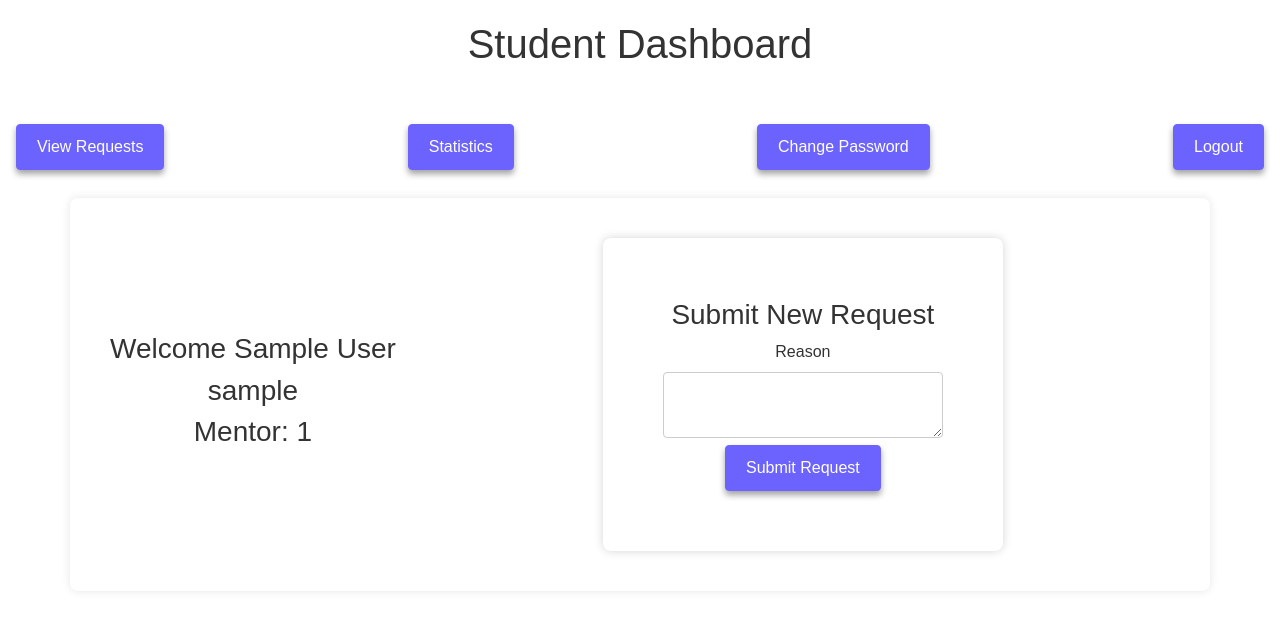
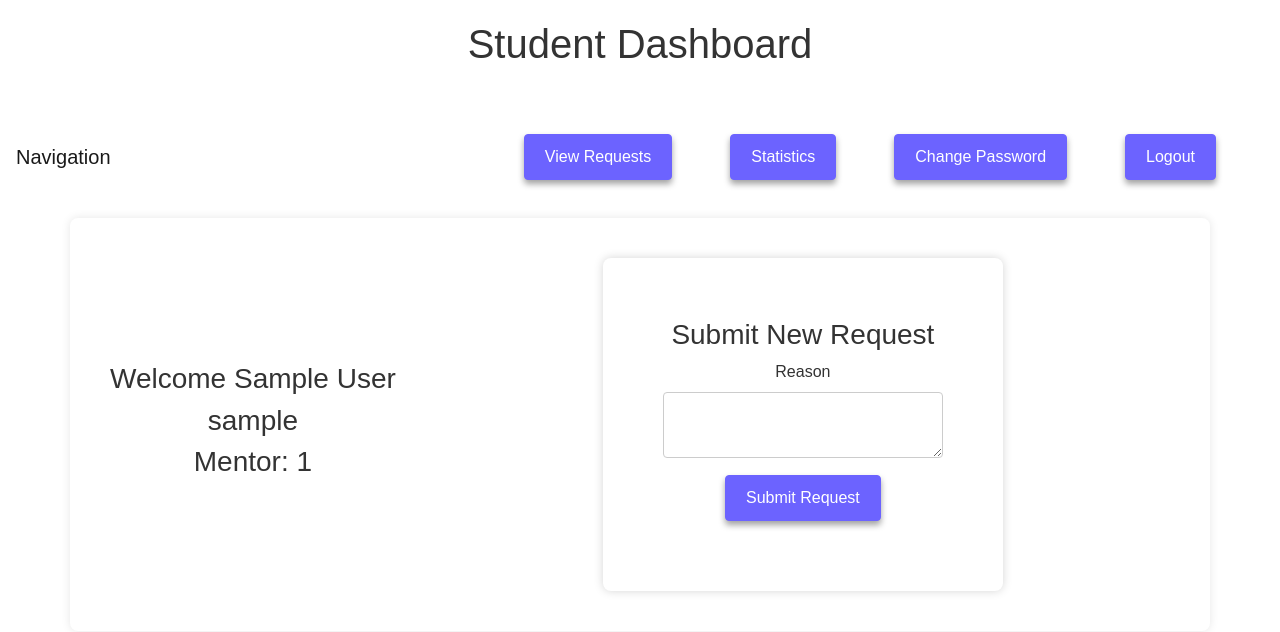
Before and after one commit to praneeth-pingali/AUgatepass, a Flask app: page /student in a window 1280 px wide. Shown: the top 632 px of the page. Run offline with Flask 2, Linux system fonts and the light colour scheme; the visitor is signed in with stand-in values (Sample User, id 1); some libraries are stand-ins or nearby versions.

Commit message:
Mobile Rendering
Added changes to CSS & HTML to render student login neatly in mobile

```diff
--- a/static/style1.css
+++ b/static/style1.css
@@ -95,3 +95,20 @@ button:hover {
   text-align: center;
   margin-top: 10px; /* Adjust the margin-top as needed */
 }
+@media only screen and (max-width: 600px) {
+  /* Adjust styles for mobile devices */
+  .container {
+      flex-direction: column; /* Stack elements vertically */
+      align-items: center; /* Center align elements */
+  }
+  .options-container {
+      width: 100%; /* Full width for options */
+      margin-bottom: 20px; /* Add space below options */
+  }
+  .form-container {
+      width: 100%; /* Full width for form */
+  }
+  .option-button {
+      width: 100%; /* Full width for option buttons */
+  }
+}
--- a/templates/student.html
+++ b/templates/student.html
@@ -91,6 +91,7 @@
             font-size: 16px;
             box-shadow: 0 4px 6px rgba(0, 0, 0, 0.369);
             transition: transform 0.3s ease;
+            margin: 10px;
             /* Add transition for smooth animation */
         }
 
@@ -118,12 +119,20 @@
         <h1>Student Dashboard</h1>
     </header>
 
-    <nav class="navbar">
-        <a href="{{ url_for('view_requests') }}" class="nav-option btn btn-primary">View Requests</a>
-        <a href="{{ url_for('stats2') }}" class="nav-option btn btn-primary">Statistics</a>
-        <a href="{{ url_for('change') }}" class="nav-option btn btn-primary">Change Password</a>
-        <a href="{{ url_for('logout') }}" class="nav-option btn btn-primary">Logout</a>
-    </nav>
+   <nav class="navbar navbar-expand-md navbar-light bg-white">
+    <a class="navbar-brand" href="#">Navigation</a>
+    <button class="navbar-toggler" type="button" data-toggle="collapse" data-target="#navbarNav" aria-controls="navbarNav" aria-expanded="false" aria-label="Toggle navigation">
+        <span class="navbar-toggler-icon"></span>
+    </button>
+    <div class="collapse navbar-collapse" id="navbarNav">
+        <ul class="navbar-nav ml-auto">
+            <li><a href="{{ url_for('view_requests') }}" class="nav-option btn btn-primary mr-5">View Requests</a></li>
+            <li><a href="{{ url_for('stats2') }}" class="nav-option btn btn-primary mr-5">Statistics</a></li>
+            <li><a href="{{ url_for('change') }}" class="nav-option btn btn-primary mr-5">Change Password</a></li>
+            <li><a href="{{ url_for('logout') }}" class="nav-option btn btn-primary mr-5">Logout</a></li>
+        </ul>
+    </div>
+</nav>
 
     <div class="container">
         <div class="photo-container">
```
Also changed, not shown: 1 other file.
